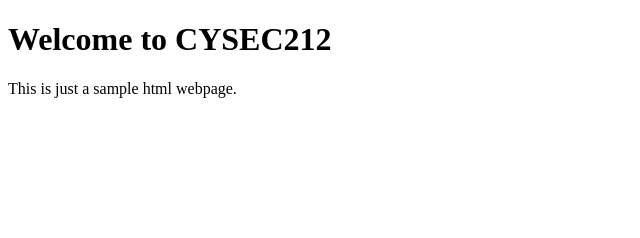
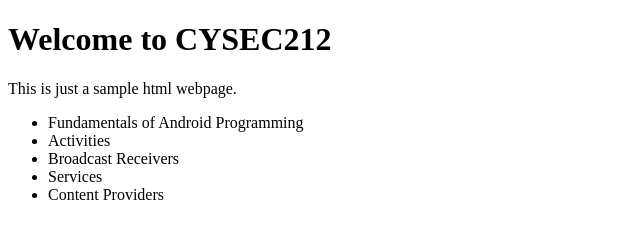
Before and after one commit to matovu001/hellocysec212-2025, a plain HTML site: page index.html in a window 1280 px wide. Shown: the whole page, without its empty margins (0-640 px from the left). Drawn offline with Linux system fonts and the light colour scheme.

Commit message:
Updated index.html with list of topics

```diff
--- a/index.html
+++ b/index.html
@@ -9,5 +9,13 @@
     <h1>Welcome to CYSEC212</h1>
 
     <p>This is just a sample html webpage.</p>
+
+    <ul>
+        <li>Fundamentals of Android Programming</li>
+        <li>Activities</li>
+        <li>Broadcast Receivers</li>
+        <li>Services</li>
+        <li>Content Providers</li>
+    </ul>
 </body>
 </html>
```
